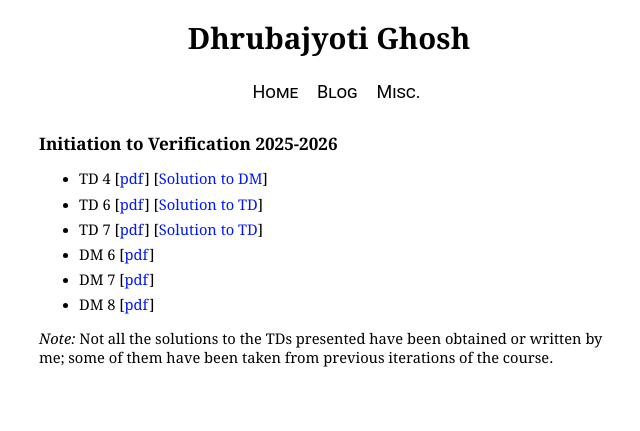
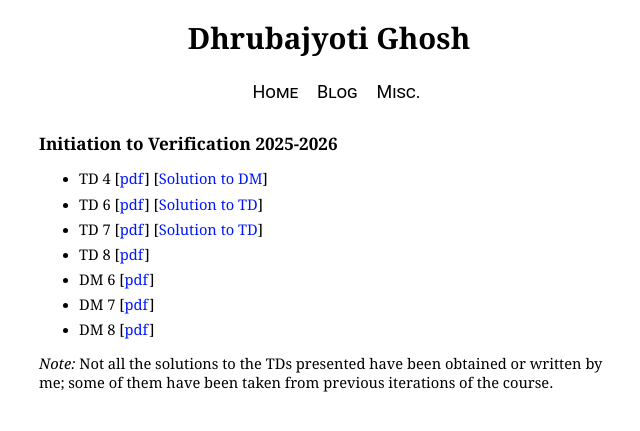
Before and after one commit to ghoshdhruba/ghoshdhruba.github.io, a Jekyll site: the page built from teaching/initVerif.html, in a window 1280 px wide. Shown: the top 431 px of the page, without its empty margins (311-951 px from the left). Built offline with Jekyll 4.4.1, drawn with Linux system fonts in a browser that asks for light colours.

Commit message:
Add TD 8 on BDDs

```diff
--- a/teaching/initVerif.html
+++ b/teaching/initVerif.html
@@ -9,6 +9,7 @@ title: Dhrubajyoti Ghosh
     <li>TD 4 [<a href="initVerif/TD4_initVerif_2025.pdf">pdf</a>] [<a href="initVerif/DM4_sols_2025.pdf">Solution to DM</a>] </li>
     <li>TD 6 [<a href="initVerif/td06_BuchiEmptiness_StutterInvariance.pdf">pdf</a>] [<a href="initVerif/TD6_BuchiEmptiness_StutterInvaraince_corr.pdf">Solution to TD</a>] </li>
     <li>TD 7 [<a href="initVerif/td07_PartialOrderReduction.pdf">pdf</a>] [<a href="initVerif/td07_PartialOrderReduction_corr.pdf">Solution to TD</a>] </li>
+    <li>TD 8 [<a href="initVerif/td08_bdd.pdf">pdf</a>] </li>
     <li>DM 6 [<a href="initVerif/hw6.pdf">pdf</a>] </li>
     <li>DM 7 [<a href="initVerif/hw07.pdf">pdf</a>] </li>
     <li>DM 8 [<a href="initVerif/hw08.pdf">pdf</a>] </li>
```
Also changed, not shown: 1 other file.
